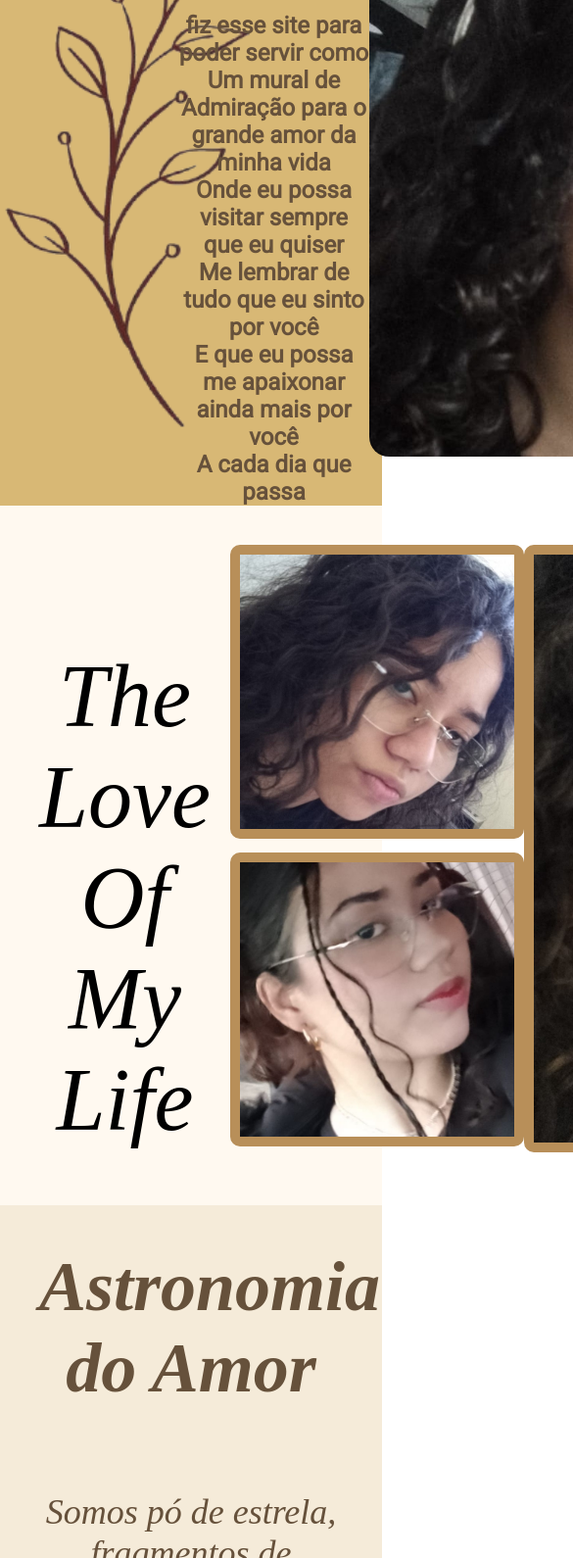
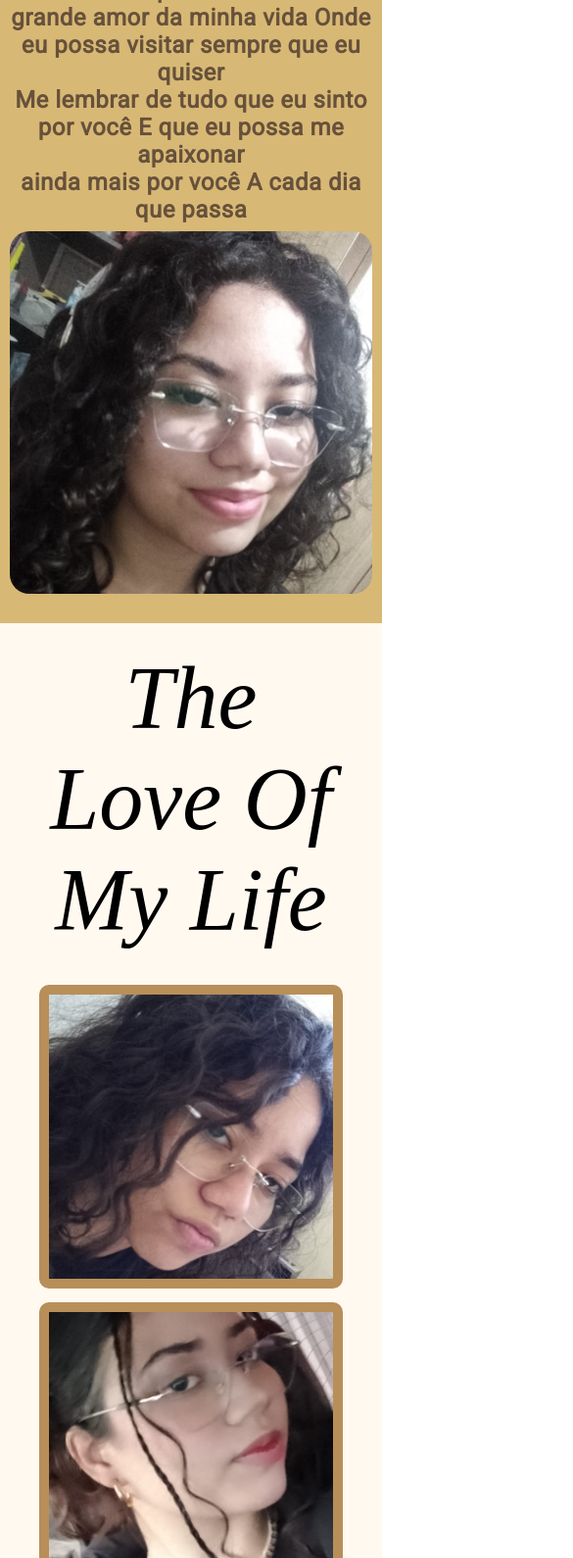
Before and after one commit to JorginPistola/OdinAtividade1, a plain HTML site: page Home/index.html in a window 390 px wide. Shown: the part 290-1880 px from the top of the page at 98% size, 585 px wide, since content can reach past the window. Drawn offline with Linux system fonts and the light colour scheme.

Commit message:
completeded the first version of the website

```diff
--- a/Home/index.html
+++ b/Home/index.html
@@ -1,56 +1,55 @@
-<!DOCTYPE html>
+<!doctype html>
 <html lang="pt-br">
   <head>
-    <link rel="stylesheet" href="styles.css">
-    <link rel="stylesheet" href="https://fonts.googleapis.com/css?family=Roboto">
-    <meta charset="UTF-8">
-    <meta name="viewport" content="width=device-width, initial-scale=1.0">
+    <link rel="stylesheet" href="styles.css" />
+    <link
+      rel="stylesheet"
+      href="https://fonts.googleapis.com/css?family=Roboto"
+    />
+    <meta charset="UTF-8" />
+    <meta name="viewport" content="width=device-width, initial-scale=1.0" />
     <title>Minha Vida</title>
   </head>
   <body>
     <div class="container">
       <div class="header">
-            <div> Eu te amo </div>
-            <div class="mid"> Je t'aime </div>
-            <div> Ich liebe dich </div>
+        <div>Eu te amo</div>
+        <div class="mid">Je t'aime</div>
+        <div>Ich liebe dich</div>
       </div>
       <div class="cont">
         <div class="ramo1">
-                <img class="ramosimg" src="images/vinhas/vinhas2.png" alt="">
+          <img class="ramosimg" src="images/vinhas/vinhas2.png" alt="" />
         </div>
         <div class="maintxt">
           <b>Meu Amor</b>
+          <div>
+            <img class="ramosimg2" src="images/vinhas/vinhas.png" alt="" />
+          </div>
           <p class="second">
-                        fiz esse site para poder servir como
-                        Um mural de Admiração para o grande amor da minha vida
-                        Onde eu possa visitar sempre que eu quiser
-                        Me lembrar de tudo que eu sinto por você
-                        E que eu possa me apaixonar ainda mais por você
-                        A cada dia que passa
+            fiz esse site para poder servir como Um mural de Admiração para o
+            grande amor da minha vida Onde eu possa visitar sempre que eu quiser
+            Me lembrar de tudo que eu sinto por você E que eu possa me apaixonar
+            ainda mais por você A cada dia que passa
           </p>
         </div>
         <div class="imgshe">
-                <img class="she" src="images/Love1.jpeg" alt="">
-            </div>
+          <img class="she" src="images/Love1.jpeg" alt="" />
         </div>
       </div>
       <div class="third">
-            <div class="subtitle">
-                The Love
-                Of
-                My Life
-            </div>
+        <div class="subtitle">The Love Of My Life</div>
         <div class="her">
           <div>
-                    <img class="bimages" src="images/Love3.jpeg" alt="">
-                    <img class="bimages" src="images/Love2.jpeg" alt="">
+            <img class="bimages" src="images/Love3.jpeg" alt="" />
+            <img class="bimages" src="images/Love2.jpeg" alt="" />
           </div>
           <div>
-                    <img class="midher" src="images/LoveEsticada2.jpeg" alt="">
+            <img class="midher" src="images/LoveEsticada2.jpeg" alt="" />
           </div>
           <div>
-                    <img class="bimages" src="images/Love5.jpeg" alt="">
-                    <img class="bimages" src="images/Love4.jpeg" alt="">
+            <img class="bimages" src="images/Love5.jpeg" alt="" />
+            <img class="bimages" src="images/Love4.jpeg" alt="" />
           </div>
         </div>
       </div>
@@ -58,13 +57,22 @@
         <div class="poema">
           <h1>Astronomia do Amor</h1>
           <p class="poem">
-                    Somos pó de estrela, fragmentos de constelações. Dentro de mim uma galáxia que consiste de estrelas, remanescentes de estrelas, um meio interestelar de gás e poeira e uma infinidade de partículas suas, pois explodimos juntos num evento astronômico: supernovas, e toda nossa matéria escura dilui-se no brilho do nosso fenômeno galático.
-                    Nosso silêncio é um alvoroço de palavras que não precisam ser ditas, segredos do nosso universo observável. E entre nós não há espaço vazio, cada nanômetro é preenchido por matéria sentida (já que sentimos tanto quanto existimos, quase que uma condição existencial).
-                    Seu corpo celeste seduz minha essência como a Terra provoca a Lua com seu poder gravitacional. É cientificamente comprovado que nossos astros formam uma conexão perfeita, mutuamente celestial. E não há nada mais que meus elétrons e prótons possam pedir, juntos somos equilíbrio, eu e você, infinitos.
+            Somos pó de estrela, fragmentos de constelações. Dentro de mim uma
+            galáxia que consiste de estrelas, remanescentes de estrelas, um meio
+            interestelar de gás e poeira e uma infinidade de partículas suas,
+            pois explodimos juntos num evento astronômico: supernovas, e toda
+            nossa matéria escura dilui-se no brilho do nosso fenômeno galático.
+            Nosso silêncio é um alvoroço de palavras que não precisam ser ditas,
+            segredos do nosso universo observável. E entre nós não há espaço
+            vazio, cada nanômetro é preenchido por matéria sentida (já que
+            sentimos tanto quanto existimos, quase que uma condição
+            existencial). Seu corpo celeste seduz minha essência como a Terra
+            provoca a Lua com seu poder gravitacional. É cientificamente
+            comprovado que nossos astros formam uma conexão perfeita, mutuamente
+            celestial. E não há nada mais que meus elétrons e prótons possam
+            pedir, juntos somos equilíbrio, eu e você, infinitos.
           </p>
-                <div class="autor">
-                    - Rebeca Maynart
-                </div>
+          <div class="autor">- Rebeca Maynart</div>
         </div>
       </div>
       <div class="footer">
--- a/Home/styles.css
+++ b/Home/styles.css
@@ -5,7 +5,7 @@
 }
 
 body {
-    font-family: 'Roboto', sans-serif;
+  font-family: "Roboto", sans-serif;
 }
 
 .container {
@@ -19,64 +19,80 @@ body {
 
 .header div {
   text-align: center;
-    background-color: #D8B875;
+  background-color: #d8b875;
   font-size: 24px;
   padding-left: 20px;
-    color: #66513B;
+  color: #66513b;
   padding: 10px;
   border: none;
-    border-bottom: 10px solid #B88F59;
+  border-bottom: 10px solid #b88f59;
   flex: 1;
 }
 
-.mid {
-    flex: 2 1 0;
+.cont {
+  background-color: #d8b875;
+  display: flex;
+  flex-direction: row;
+  position: relative;
 }
 
-.cont {
-    background-color: #D8B875;
-    display: flex;
-    flex-direction: row;
-}
-
-.cont div {
+.cont > .maintxt,
+.cont > .imgshe {
   display: flex;
   flex: 1;
 }
 
 .ramo1 {
   display: flex;
+  position: absolute;
+  left: 0;
+  top: 50%;
+  transform: translateY(-50%);
+}
+
+.ramosimg {
+  width: 100%;
+  height: auto;
+  transform: rotate(-10deg);
+}
+
+.ramosimg2 {
+  display: none;
 }
 
 .maintxt {
   text-align: center;
   font-size: 80px;
-    color: #66513B;
+  color: #66513b;
   font-weight: 800;
   flex-direction: column;
+  margin-left: 160px;
+  transform: translateY(10%);
 }
 
 .second {
   text-align: center;
-    font-size: 24px;
-    color: #66513B;
+  font-size: 32px;
+  color: #66513b;
   white-space: pre-line;
 }
 
 .imgshe {
   justify-content: center;
   align-items: center;
+  transform: translateX(-2%);
   flex: 1;
 }
 
 .she {
-    width: auto;
-    height: 620px;
+  width: 80%;
+  height: auto;
   border-radius: 20px;
+  margin-bottom: 10px;
 }
 
 .third {
-    background-color: #FFF9F0;
+  background-color: #fff9f0;
   text-align: center;
   font-size: 56px;
   padding: 40px;
@@ -96,15 +112,16 @@ body {
   text-align: top;
   border: 10px;
   border-style: solid;
-    border-color: #B88F59;
+  border-color: #b88f59;
   border-radius: 10px;
 }
 
 .subtitle {
-    font-family: 'Times New Roman', Times, serif;
+  font-family: "Times New Roman", Times, serif;
   font-style: italic;
   font-size: 90px;
   white-space: pre-line;
+  transform: translateY(20%);
 }
 
 .bimages {
@@ -112,30 +129,29 @@ body {
   height: 300px;
   border: 10px;
   border-style: solid;
-    border-color: #B88F59;
+  border-color: #b88f59;
   border-radius: 10px;
 }
 
 .poema {
   text-align: center;
-    background-color: #F5EBD9;
+  background-color: #f5ebd9;
   font-size: 36px;
-    color: #66513B;
+  color: #66513b;
   font-weight: 300;
-    font-family:'Times New Roman', Times, serif;
+  font-family: "Times New Roman", Times, serif;
   font-style: italic;
   white-space: pre-line;
   padding-left: 40px;
   padding-right: 40px;
 }
 
-
 .autor {
   text-align: right;
   font-size: 24px;
   color: #8b8f97;
   font-weight: 300;
-    font-family:'Times New Roman', Times, serif;
+  font-family: "Times New Roman", Times, serif;
   font-style: italic;
   white-space: pre-line;
   padding-right: 40px;
@@ -143,8 +159,51 @@ body {
 
 .footer {
   text-align: center;
-    background-color: #D8B875;
+  background-color: #d8b875;
   font-size: 24px;
-    color: #66513B;
+  color: #66513b;
   padding: 20px;
 }
+
+@media (max-width: 768px) {
+  .container {
+    flex-direction: column;
+  }
+  .cont {
+    flex-direction: column;
+    padding-bottom: 5%;
+  }
+  .ramosimg {
+    display: none;
+  }
+  .maintxt {
+    font-size: 48px;
+    margin-left: 0;
+    margin-bottom: 12%;
+    letter-spacing: 0.5px;
+  }
+  .second {
+    font-size: 24px;
+  }
+  .imgshe {
+    transform: translateX(0);
+  }
+  .she {
+    width: 95%;
+    height: auto;
+  }
+  .subtitle {
+    transform: translateY(-5%);
+  }
+  .bimages {
+    width: 100%;
+    height: auto;
+  }
+  .third {
+    flex-direction: column;
+  }
+  .her {
+    flex-direction: column;
+    width: 100%;
+  }
+}
```
Also changed, not shown: Home/images/ramos.jpg (added), Home/images/vinhas/ramos 2.jpg (added), Home/images/vinhas/ramos3.jpg (added), Home/images/vinhas/vinhas.png. Lines whose indentation alone changed are shown as unchanged.
